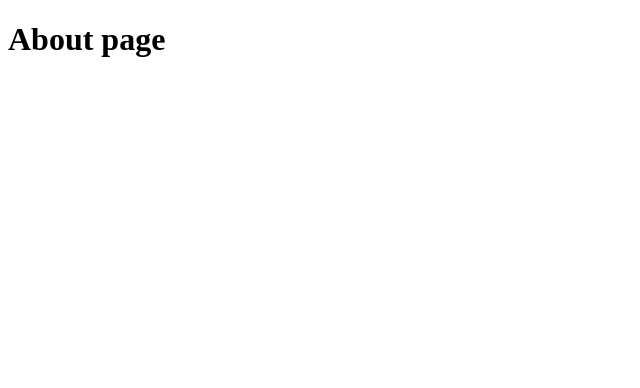
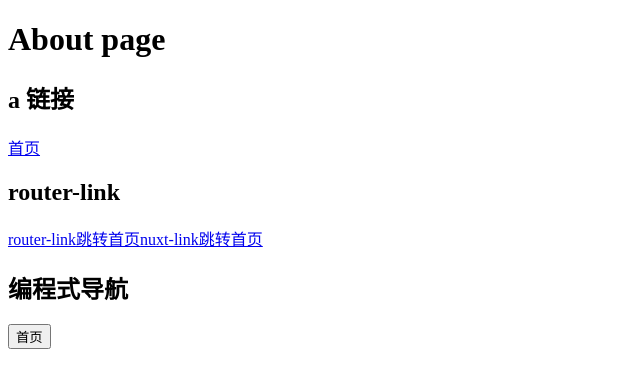
Before and after one commit to a1burning/nuxt-sample-demo, a Nuxt app: page /about in a window 1280 px wide. Shown: the top 388 px of the page, without its empty margins (0-640 px from the left). Built offline with nearby package versions, Linux system fonts and the light colour scheme.

Commit message:
02-路由导航

```diff
--- a/pages/about.vue
+++ b/pages/about.vue
@@ -1,12 +1,28 @@
 <template>
   <div>
     <h1>About page</h1>
+    <!-- a 链接，刷新导航，走服务端渲染 -->
+    <h2>a 链接</h2>
+    <a href="/">首页</a>
+    <!-- router-link 导航链接组件 -->
+    <h2>router-link</h2>
+    <router-link to="/">router-link跳转首页</router-link>
+    <!-- nuxt-link 和 router-link的用法一毛一样 -->
+    <nuxt-link to="/">nuxt-link跳转首页</nuxt-link>
+    <!-- 编程式导航 -->
+    <h2>编程式导航</h2>
+    <button @click="toHome">首页</button>
   </div>
 </template>
 
 <script>
 export default {
-  name: 'AboutPage'
+  name: 'AboutPage',
+  methods: {
+    toHome () {
+      this.$router.push('/')
+    }
+  }
 }
 </script>
 
```
